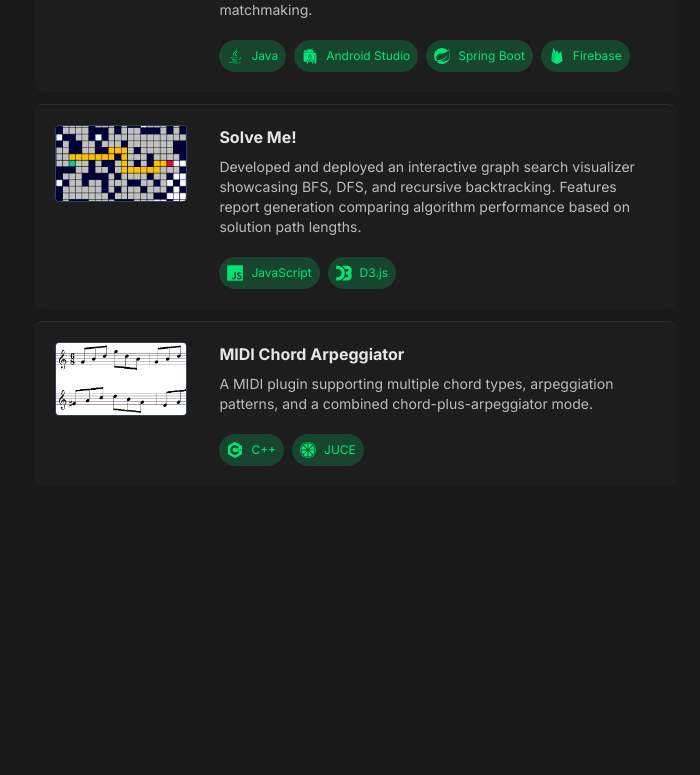
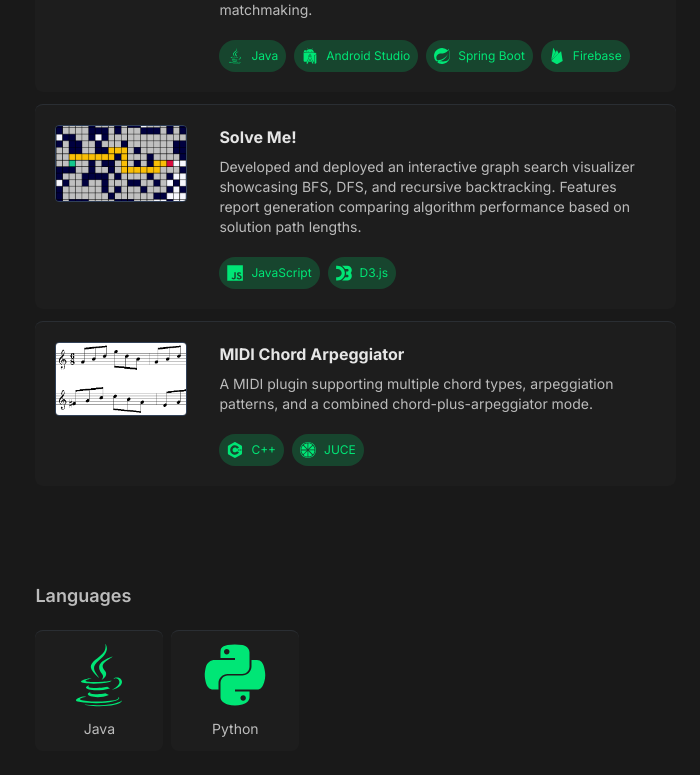
Before and after one commit to Bitstachio/portfolio, a Next.js app: page / in a window 1280 px wide. Shown: the part 2399-3174 px from the top of the page, without its empty margins (580-1280 px from the left). Before the commit the page ends 2981 px from the top, so only its background shows below. Built offline with nearby package versions, Linux system fonts and the light colour scheme.

Commit message:
Set up skills section structure

```diff
--- a/src/app/page.tsx
+++ b/src/app/page.tsx
@@ -1,9 +1,10 @@
+import About from "@/components/sections/About/About";
+import Navbar from "@/components/sections/Navbar/Navbar";
 import Projects from "@/components/sections/Projects/Projects";
+import Skills from "@/components/sections/Skills/Skills";
 import Connect from "../components/sections/Connect/Connect";
 import Experience from "../components/sections/Experience/Experience";
 import Intro from "../components/sections/Intro/Intro";
-import Navbar from "@/components/sections/Navbar/Navbar";
-import About from "@/components/sections/About/About";
 
 export default function Home() {
   return (
@@ -20,6 +21,7 @@ export default function Home() {
           <About />
           <Experience />
           <Projects />
+          <Skills />
         </main>
       </div>
     </div>
--- /dev/null
+++ b/src/components/sections/Skills/SkillBadge/SkillBadge.tsx
@@ -0,0 +1,16 @@
+import { icons, TIconName } from "@/assets/icons";
+import Icon from "@/components/ui/Icon/Icon";
+
+type TSkillBadgeProps = {
+  name: TIconName;
+};
+
+const SkillBadge = ({ name }: TSkillBadgeProps) => (
+  <div className="flex w-32 flex-col items-center gap-3 rounded-lg border-t border-slate-500/20 bg-white/2 p-3 transition-all">
+    {/* TODO: Set appropriate dimensions for mobile devicse */}
+    <Icon name={name} className="fill-accent h-16 w-16 sm:h-16 sm:w-16" />
+    <p className="text-center text-sm">{icons[name].label}</p>
+  </div>
+);
+
+export default SkillBadge;
--- /dev/null
+++ b/src/components/sections/Skills/SkillCard/SkillCard.tsx
@@ -0,0 +1,20 @@
+import { TIconName } from "@/assets/icons";
+import SkillBadge from "../SkillBadge/SkillBadge";
+
+type TSkillCardProps = {
+  title: string;
+  iconNames: TIconName[];
+};
+
+const SkillCard = ({ title, iconNames }: TSkillCardProps) => (
+  <article>
+    <h3 className="mb-5 text-lg font-semibold">{title}</h3>
+    <div className="flex flex-wrap gap-2">
+      {iconNames.map((name) => (
+        <SkillBadge key={name} name={name} />
+      ))}
+    </div>
+  </article>
+);
+
+export default SkillCard;
--- /dev/null
+++ b/src/components/sections/Skills/Skills.constants.ts
@@ -0,0 +1,9 @@
+import { TSkill } from "./Skills.types";
+
+export const skills: TSkill[] = [
+  {
+    id: "languages",
+    title: "Languages",
+    iconNames: ["java", "python"],
+  },
+];
--- /dev/null
+++ b/src/components/sections/Skills/Skills.tsx
@@ -0,0 +1,13 @@
+import CardContainer from "@/components/ui/CardContainer/CardContainer";
+import SkillCard from "./SkillCard/SkillCard";
+import { skills } from "./Skills.constants";
+
+const Skills = () => (
+  <CardContainer id="skills">
+    {skills.map((skill) => (
+      <SkillCard key={skill.id} title={skill.title} iconNames={skill.iconNames} />
+    ))}
+  </CardContainer>
+);
+
+export default Skills;
```
Also changed, not shown: src/components/sections/Skills/Skills.types.ts (added, +7 -0 lines).
